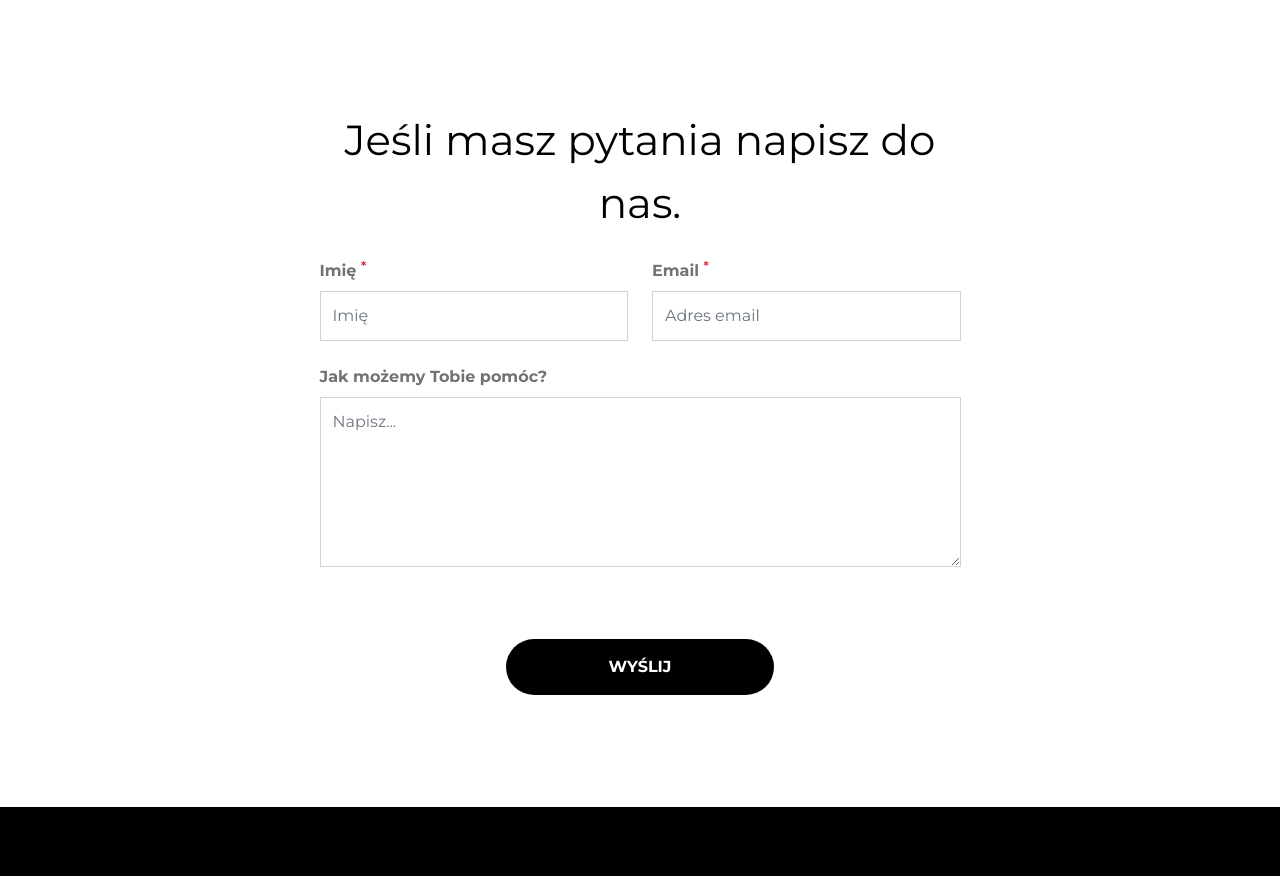
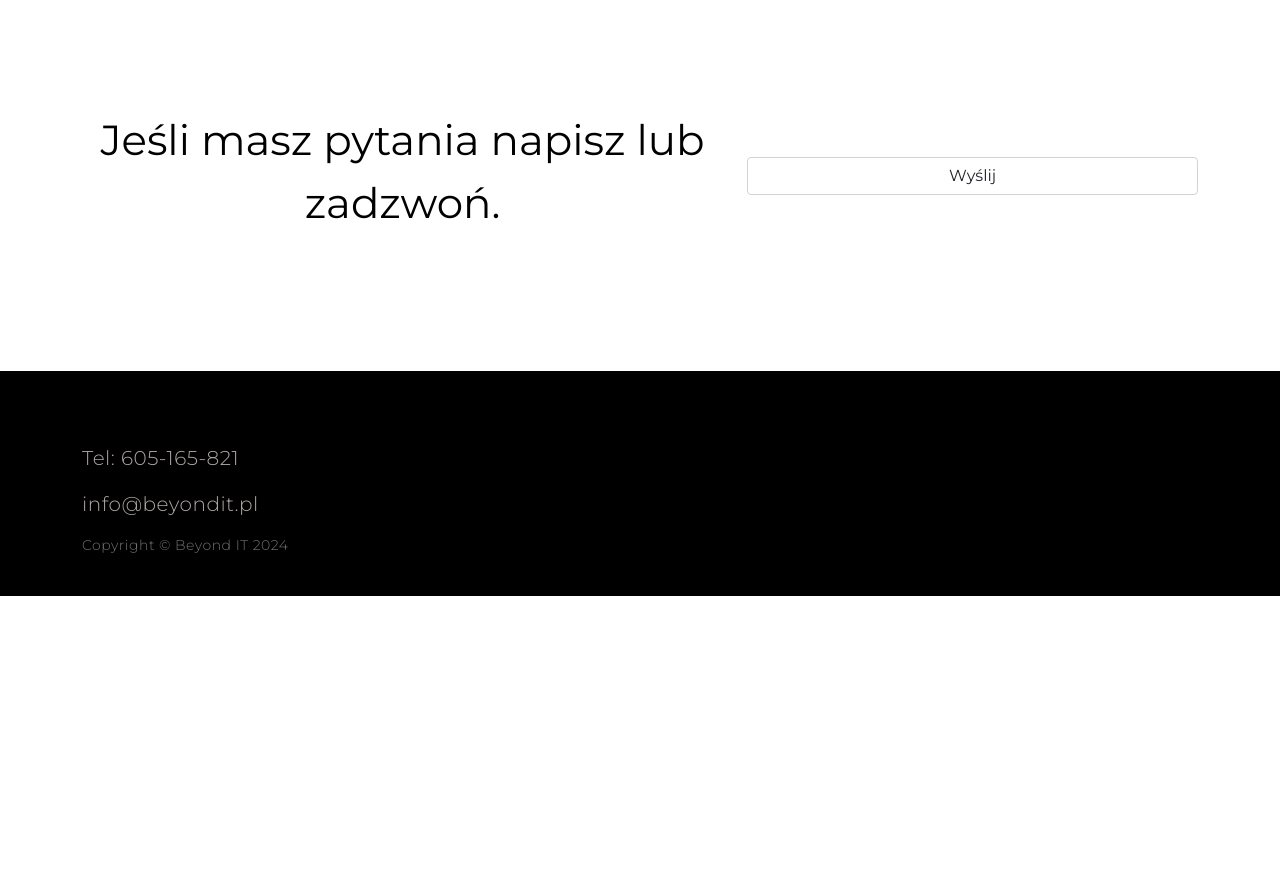
Before and after one commit to Tirith/MySite, a plain HTML site: page index.html in a window 1280 px wide. Shown: the part 1811-2687 px from the top of the page. After the commit the page ends 2407 px from the top, so only its background shows below. Drawn offline with Linux system fonts and the light colour scheme.

Commit message:
Usuniecie Formularza

```diff
--- a/index.html
+++ b/index.html
@@ -355,9 +355,9 @@
 
                         <div class="col-lg-7 col-12 mx-auto">
 
-                            <h2 class="mb-4 text-center" data-aos="fade-up">Jeśli masz pytania napisz do nas.</h2>
+                            <h2 class="mb-4 text-center" data-aos="fade-up">Jeśli masz pytania napisz lub zadzwoń.</h2>
 
-                            <form action="mail.php" method="post" class="contact-form" role="form" data-aos="fade-up">
+                            <!-- <form action="mail.php" method="post" class="contact-form" role="form" data-aos="fade-up">
 
                                 <div class="row">
 
@@ -378,7 +378,7 @@
 
                                         <textarea name="message" rows="6" class="form-control" id="message" placeholder="Napisz..." required></textarea>
 
-                                    </div>
+                                    </div> -->
 
                                     <!-- <div class="col-12">
                                         <label for="services" class="form-label">Services<sup class="text-danger">*</sup></label>
```
